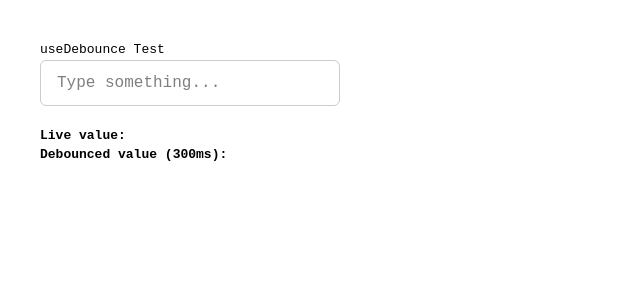
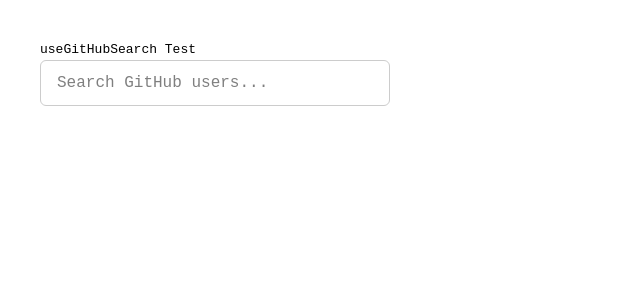
Before and after one commit to dahiya001rohit/Github-explorer, a React (Vite) app: page / in a window 1280 px wide. Shown: the top 300 px of the page, without its empty margins (0-640 px from the left). Built offline with nearby package versions, Linux system fonts and the light colour scheme.

Commit message:
feat: add useGitHubSearch hook

```diff
--- a/src/App.jsx
+++ b/src/App.jsx
@@ -1,42 +1,76 @@
-import React, { useState, useEffect } from 'react'
-import { useDebounce, DEBOUNCE_DELAY } from './hooks/useDebounce'
+import React, { useEffect } from 'react'
+import { useGitHubSearch } from './hooks/useGitHubSearch'
 
 export const App = () => {
-  // Live input value — updates on every keystroke
-  const [inputValue, setInputValue] = useState("");
+  const { query, setQuery, users, loading, error } = useGitHubSearch();
 
-  // Debounced value — only updates 300ms after user stops typing
-  const debouncedValue = useDebounce(inputValue, DEBOUNCE_DELAY);
-
-  // Log debounced value whenever it changes
+  // Log users array whenever it updates
   useEffect(() => {
-    if (debouncedValue) {
-      console.log("Debounced value:", debouncedValue);
+    if (users.length > 0) {
+      console.log("Users found:", users.map(u => ({
+        login: u.login,
+        avatar_url: u.avatar_url,
+      })));
     }
-  }, [debouncedValue]);
+  }, [users]);
 
   return (
     <div style={{ padding: "40px", fontFamily: "monospace" }}>
-      <h2>useDebounce Test</h2>
+      <h2>useGitHubSearch Test</h2>
 
       <input
         type="text"
-        placeholder="Type something..."
-        value={inputValue}
-        onChange={(e) => setInputValue(e.target.value)}
+        placeholder="Search GitHub users..."
+        value={query}
+        onChange={(e) => setQuery(e.target.value)}
         style={{
           padding: "10px 16px",
           fontSize: "16px",
-          width: "300px",
+          width: "350px",
           borderRadius: "6px",
           border: "1px solid #ccc",
         }}
       />
 
-      <div style={{ marginTop: "20px" }}>
-        <p><strong>Live value:</strong> {inputValue}</p>
-        <p><strong>Debounced value ({DEBOUNCE_DELAY}ms):</strong> {debouncedValue}</p>
-      </div>
+      {/* Loading state */}
+      {loading && (
+        <p style={{ color: "#666", marginTop: "16px" }}>Loading...</p>
+      )}
+
+      {/* Error state */}
+      {error && (
+        <p style={{ color: "red", marginTop: "16px" }}>Error: {error}</p>
+      )}
+
+      {/* Empty state — query exists but no results */}
+      {!loading && !error && query && users.length === 0 && (
+        <p style={{ color: "#999", marginTop: "16px" }}>No users found</p>
+      )}
+
+      {/* Results */}
+      {users.length > 0 && (
+        <div style={{ marginTop: "16px" }}>
+          <p><strong>Found {users.length} users:</strong></p>
+          <ul style={{ listStyle: "none", padding: 0 }}>
+            {users.map((user) => (
+              <li key={user.id} style={{
+                display: "flex",
+                alignItems: "center",
+                gap: "12px",
+                padding: "8px 0",
+                borderBottom: "1px solid #eee",
+              }}>
+                <img
+                  src={user.avatar_url}
+                  alt={user.login}
+                  style={{ width: 40, height: 40, borderRadius: "50%" }}
+                />
+                <span>{user.login}</span>
+              </li>
+            ))}
+          </ul>
+        </div>
+      )}
     </div>
   )
 }
--- /dev/null
+++ b/src/hooks/useGitHubSearch.js
@@ -0,0 +1,47 @@
+import { useState, useEffect } from "react";
+import { githubFetch } from "../utils/apiClient";
+import { useDebounce, DEBOUNCE_DELAY } from "./useDebounce";
+
+export function useGitHubSearch() {
+  const [query, setQuery] = useState("");
+  const [users, setUsers] = useState([]);
+  const [loading, setLoading] = useState(false);
+  const [error, setError] = useState(null);
+
+  const debouncedQuery = useDebounce(query, DEBOUNCE_DELAY);
+
+  useEffect(() => {
+    if (!debouncedQuery.trim()) {
+      setUsers([]);
+      setError(null);
+      setLoading(false);
+      return;
+    }
+
+    // Prevents stale state updates on StrictMode re-runs or fast query changes
+    let cancelled = false;
+
+    const fetchUsers = async () => {
+      setLoading(true);
+      setError(null);
+
+      try {
+        const response = await githubFetch(
+          `/search/users?q=${encodeURIComponent(debouncedQuery)}&per_page=10`
+        );
+
+        if (!cancelled) setUsers(response.items || []);
+      } catch (err) {
+        if (!cancelled) setError(err.message);
+      } finally {
+        if (!cancelled) setLoading(false);
+      }
+    };
+
+    fetchUsers();
+
+    return () => { cancelled = true; };
+  }, [debouncedQuery]);
+
+  return { query, setQuery, users, loading, error };
+}
```
